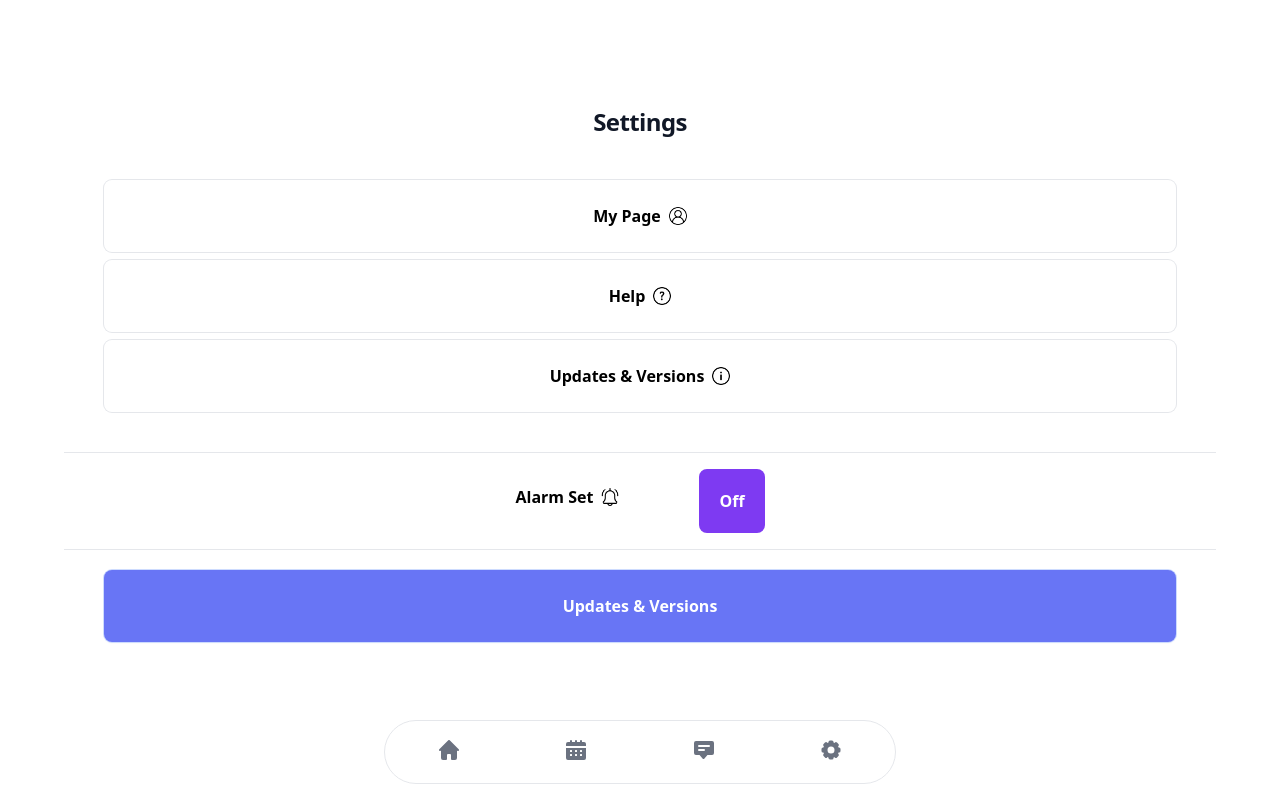
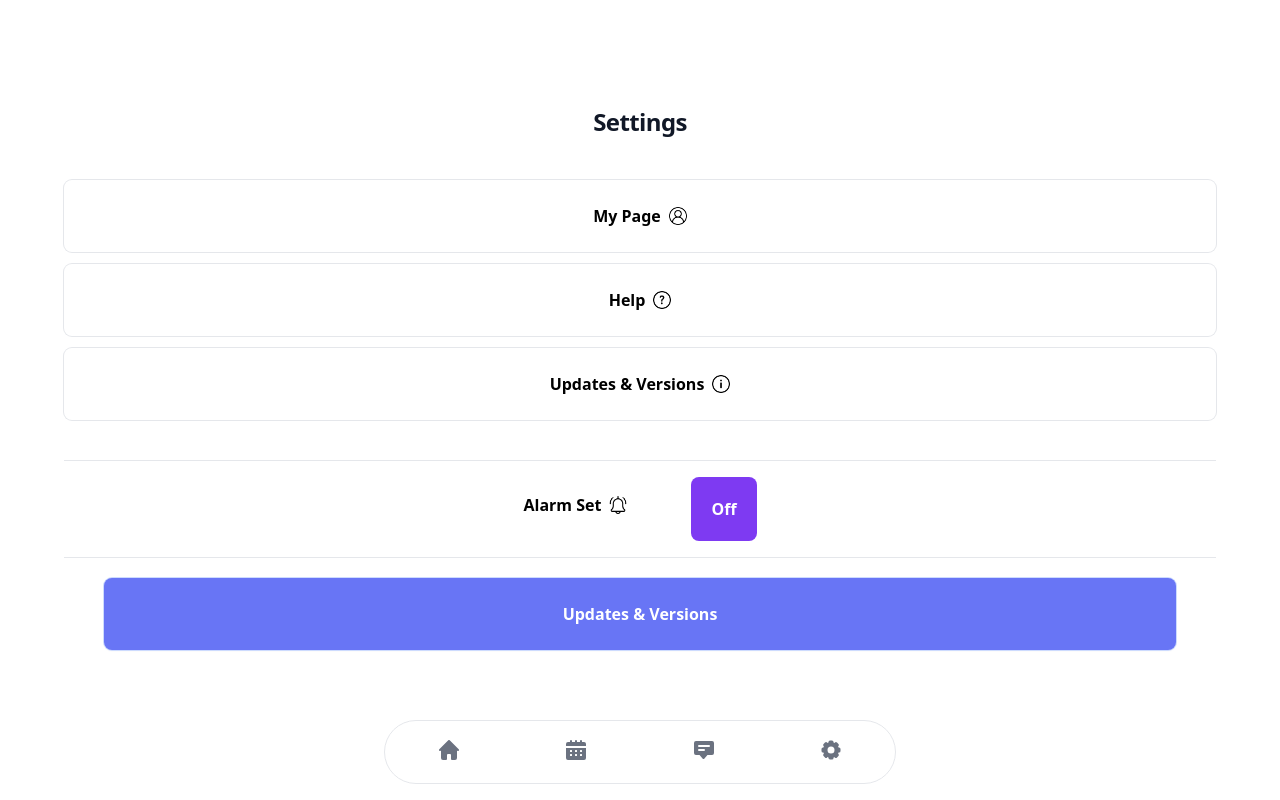
Before and after one commit to kangbh98/MyInsomniaDiary, a React (Vite) app in the folder frontend/my-insomnia-diary/: page /settings in a window 1280 px wide. Built offline with nearby package versions, Linux system fonts and the light colour scheme.

Commit message:
Settings 디자인 수정

```diff
--- a/frontend/my-insomnia-diary/src/pages/Settings.jsx
+++ b/frontend/my-insomnia-diary/src/pages/Settings.jsx
@@ -21,20 +21,20 @@ const Settings = () => {
 
 
       <div className="border-b pb-10 mt-10 flex flex-col justify-center gap-2 align-middle text-center">
-          <div className="mx-10 py-6 ring-1 rounded-lg ring-gray-200 hover:bg-gray-200 focus-visible:outline focus-visible:outline-2 focus-visible:outline-offset-2 focus-visible:outline-gray-500 text-center flex items-center justify-center">
+          <div className="mb-1 py-6 ring-1 rounded-lg ring-gray-200 hover:bg-gray-200 focus-visible:outline focus-visible:outline-2 focus-visible:outline-offset-2 focus-visible:outline-gray-500 text-center flex items-center justify-center">
           <span className="font-semibold mr-2">
             My Page
           </span>
           <img className="rounded-lg" src="/images/user.png" style={{width:'18px'}}></img>
           </div>
 
-          <div className="mx-10 py-6 ring-1 rounded-lg ring-gray-200 hover:bg-gray-200 focus-visible:outline focus-visible:outline-2 focus-visible:outline-offset-2 focus-visible:outline-gray-500 text-center flex items-center justify-center">
+          <div className="mb-1 py-6 ring-1 rounded-lg ring-gray-200 hover:bg-gray-200 focus-visible:outline focus-visible:outline-2 focus-visible:outline-offset-2 focus-visible:outline-gray-500 text-center flex items-center justify-center">
           <span className="font-semibold mr-2">
             Help
           </span>
           <img className="rounded-lg" src="/images/question.png" style={{width:'18px'}}></img>
           </div>
-          <div className="mx-10 py-6 ring-1 rounded-lg ring-gray-200 hover:bg-gray-200 focus-visible:outline focus-visible:outline-2 focus-visible:outline-offset-2 focus-visible:outline-gray-500 text-center flex items-center justify-center">
+          <div className="py-6 ring-1 rounded-lg ring-gray-200 hover:bg-gray-200 focus-visible:outline focus-visible:outline-2 focus-visible:outline-offset-2 focus-visible:outline-gray-500 text-center flex items-center justify-center">
           <span className="font-semibold mr-2">
             Updates & Versions
           </span>
@@ -42,13 +42,13 @@ const Settings = () => {
           </div>
           </div>
           <div className="flex flex-row justify-center text-center w-full pt-2 pb-4 border-b">
-          <div className="mx-10 py-6 flex items-center justify-center">
+          <div className="py-6 flex items-center justify-center">
           <span className="font-semibold mr-2">
             Alarm Set
           </span>
-          <img className="rounded-lg" src="/images/bell.png" style={{width:'18px'}}></img>
+          <img className="rounded-lg mr-6" src="/images/bell.png" style={{width:'18px'}}></img>
           </div>
-            <button className="mx-10 bg-purple-600
+            <button className="ml-10 bg-purple-600
             hover:bg-purple-700 text-white font-semibold px-5 mt-2 rounded-lg" onClick={toggleAlarm}
             >
             {isAlarmOn ? 'On' : 'Off'}
```
